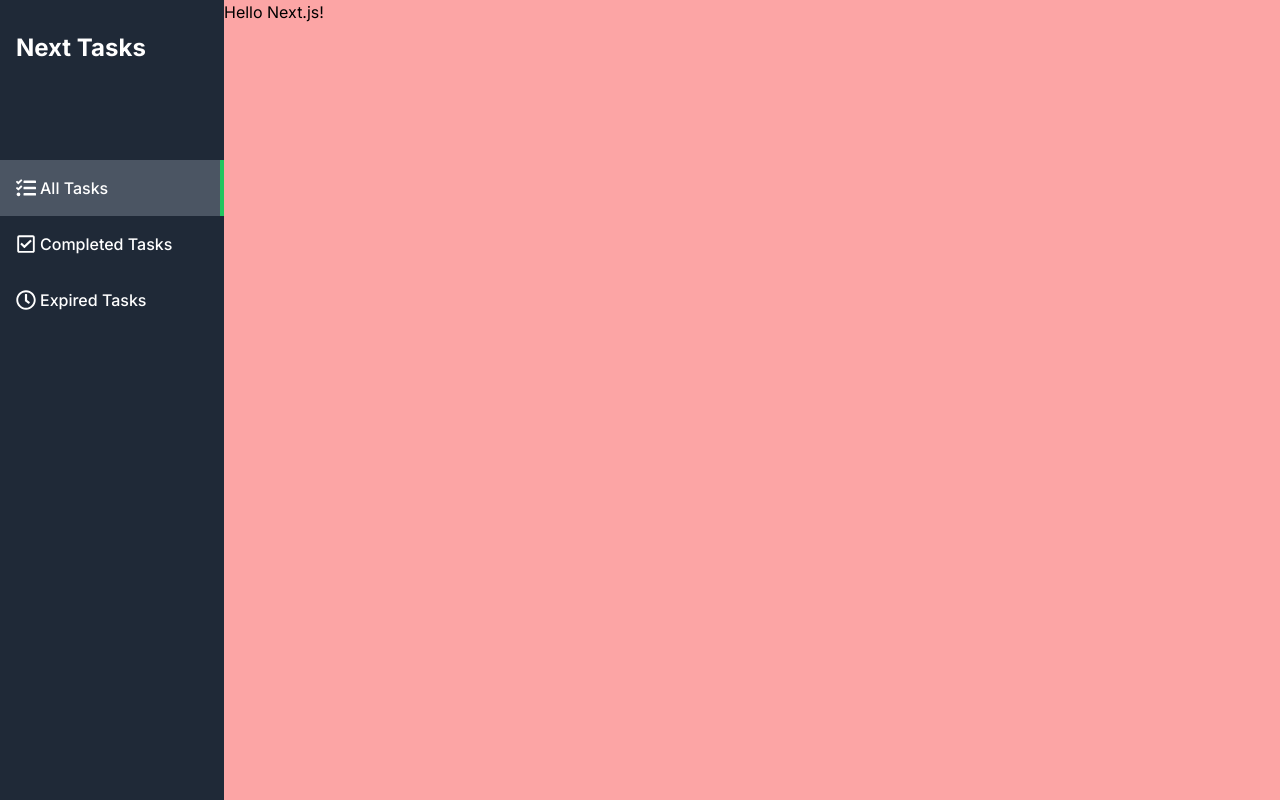
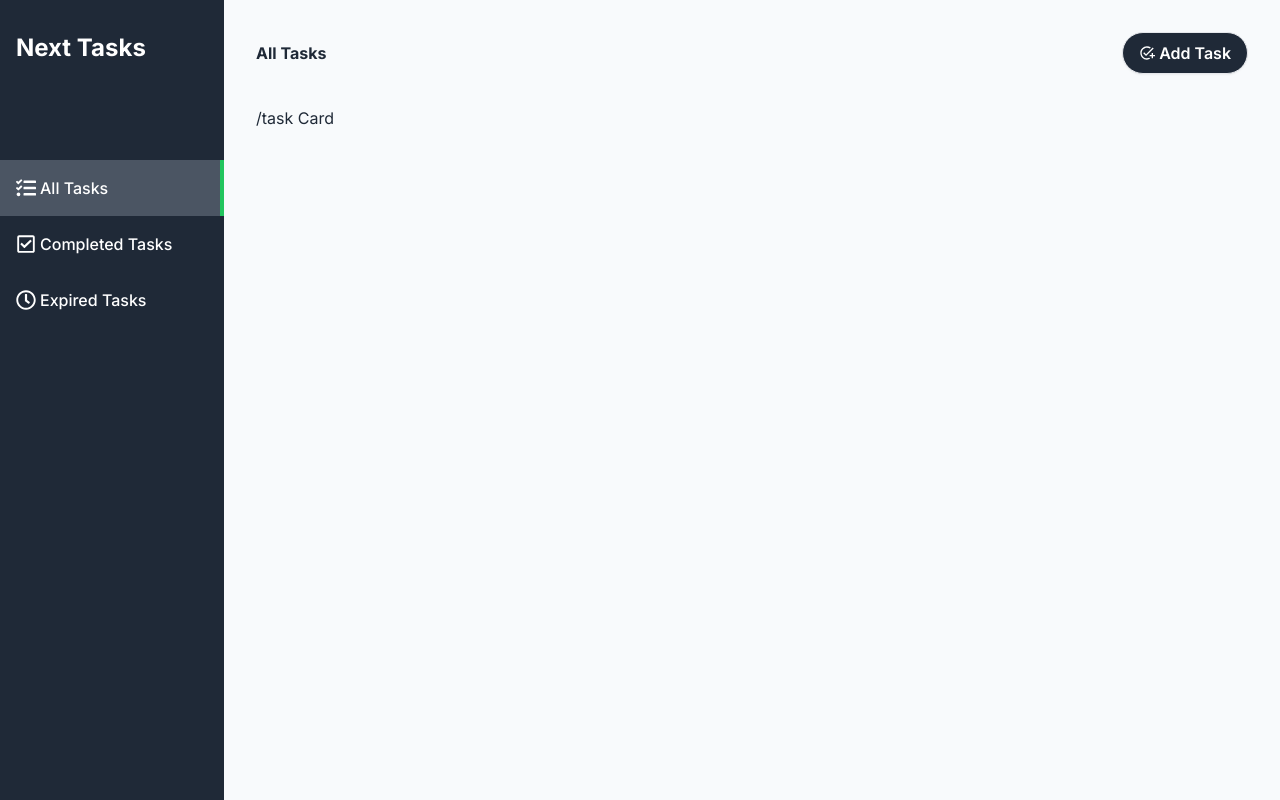
Before and after one commit to kenkenpa198/practice-nextjs-tasks, a Next.js app: page / in a window 1280 px wide. Built offline with nearby package versions, Linux system fonts and the light colour scheme.

Commit message:
mod main css

```diff
--- a/src/app/(main)/layout.tsx
+++ b/src/app/(main)/layout.tsx
@@ -8,7 +8,7 @@ const MainLayout = ({
   return (
     <div className="flex h-screen">
       <SideMenu />
-      <main className="flex-1 overflow-auto bg-red-300">{children}</main>
+      <main className="flex-1 overflow-auto bg-slate-50">{children}</main>
     </div>
   );
 };
--- a/src/app/(main)/page.tsx
+++ b/src/app/(main)/page.tsx
@@ -1,3 +1,21 @@
-export default function Home() {
-  return <div>Hello Next.js!</div>;
+import Link from 'next/link';
+import { MdAddTask } from 'react-icons/md';
+
+export default function MainPage() {
+  return (
+    <div className="pg-24 h-full overflow-y-auto p-8 text-gray-800">
+      <header className="flex items-center justify-between">
+        <h1 className="txt-2xl flex items-center font-bold">All Tasks</h1>
+        <Link
+          href="/new"
+          className="flex items-center gap-1 rounded-full border bg-gray-800 px-4 py-2 font-semibold text-white shadow-sm hover:bg-gray-700"
+        >
+          <MdAddTask className="site-5" />
+          <div>Add Task</div>
+        </Link>
+      </header>
+
+      <div className="mt-8 flex flex-wrap gap-4">/task Card</div>
+    </div>
+  );
 }
--- a/src/app/layout.tsx
+++ b/src/app/layout.tsx
@@ -15,7 +15,7 @@ export default function RootLayout({
   children: React.ReactNode;
 }>) {
   return (
-    <html lang="en">
+    <html lang="ja">
       <body className={inter.className}>{children}</body>
     </html>
   );
```
